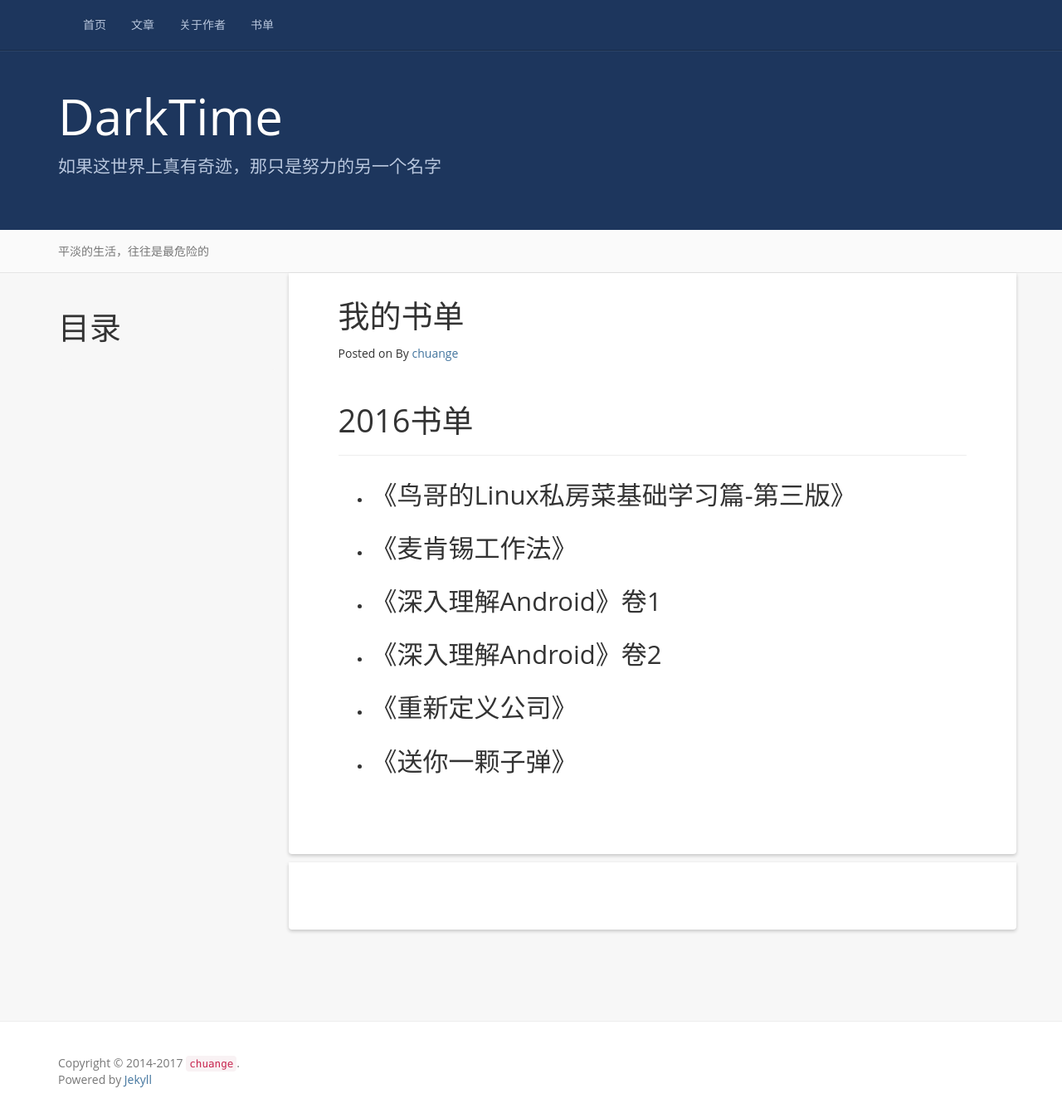
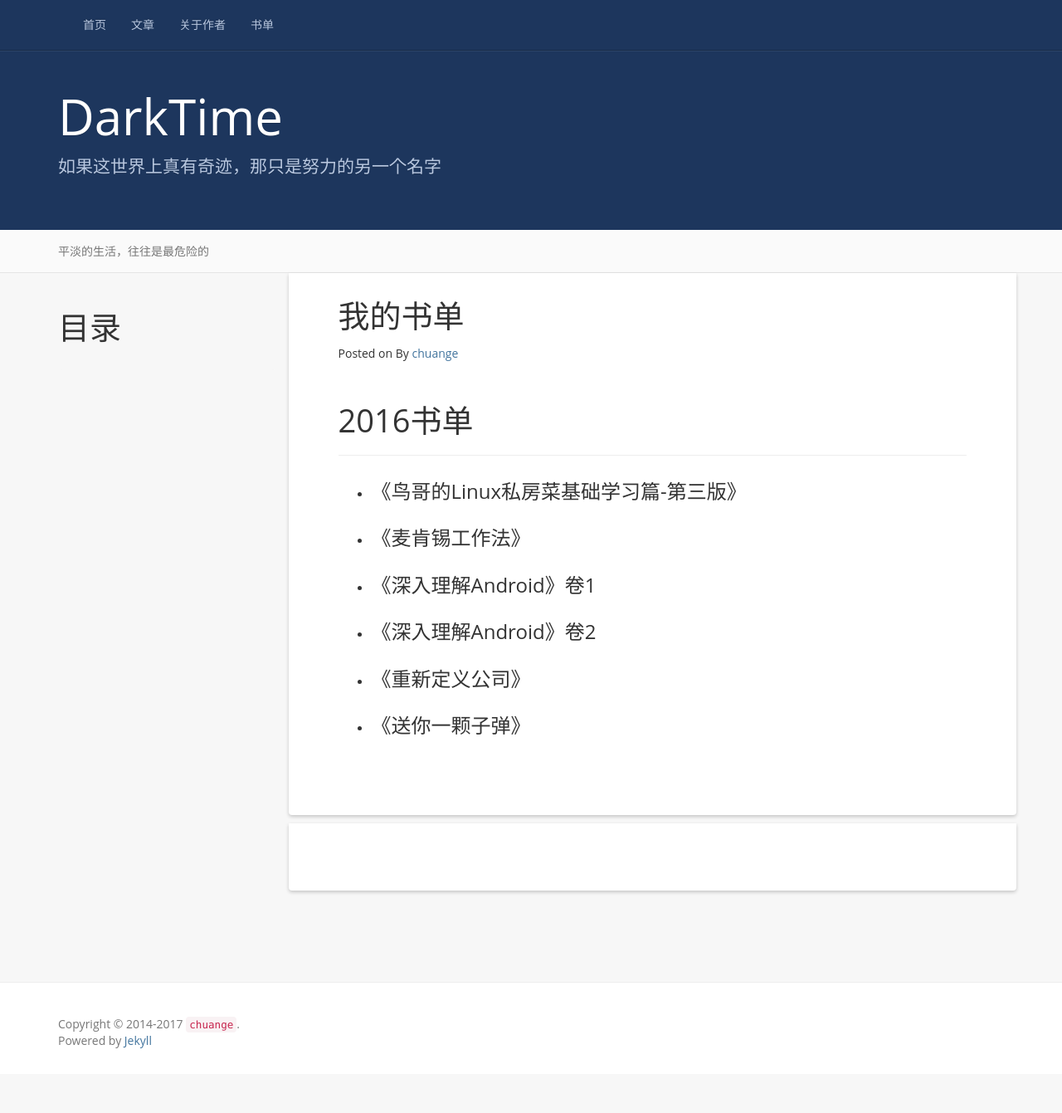
Before and after one commit to gaojinchuangit/gaojinchuangit.github.io, a Jekyll site: the page built from books.md, in a window 1280 px wide and 1341 px high. Shown: the whole window at 83% size. Built offline with Jekyll 4.4.1, drawn with Linux system fonts in a browser that asks for light colours; nearby versions of some CDN libraries; Markdown is read by kramdown in place of the engine named in the settings; comment, search, counter and statistics services are not loaded.

```diff
--- a/books.md
+++ b/books.md
@@ -10,9 +10,14 @@ permalink: /books/
 -----------------------------------------------------------------
 
 
-+ ## 《鸟哥的Linux私房菜基础学习篇-第三版》
-+ ## 《麦肯锡工作法》
-+ ## 《深入理解Android》卷1
-+ ## 《深入理解Android》卷2
-+ ## 《重新定义公司》
-+ ## 《送你一颗子弹》
++ ### 《鸟哥的Linux私房菜基础学习篇-第三版》
+
++ ### 《麦肯锡工作法》
+
++ ### 《深入理解Android》卷1
+
++ ### 《深入理解Android》卷2
+
++ ### 《重新定义公司》
+
++ ### 《送你一颗子弹》
```
